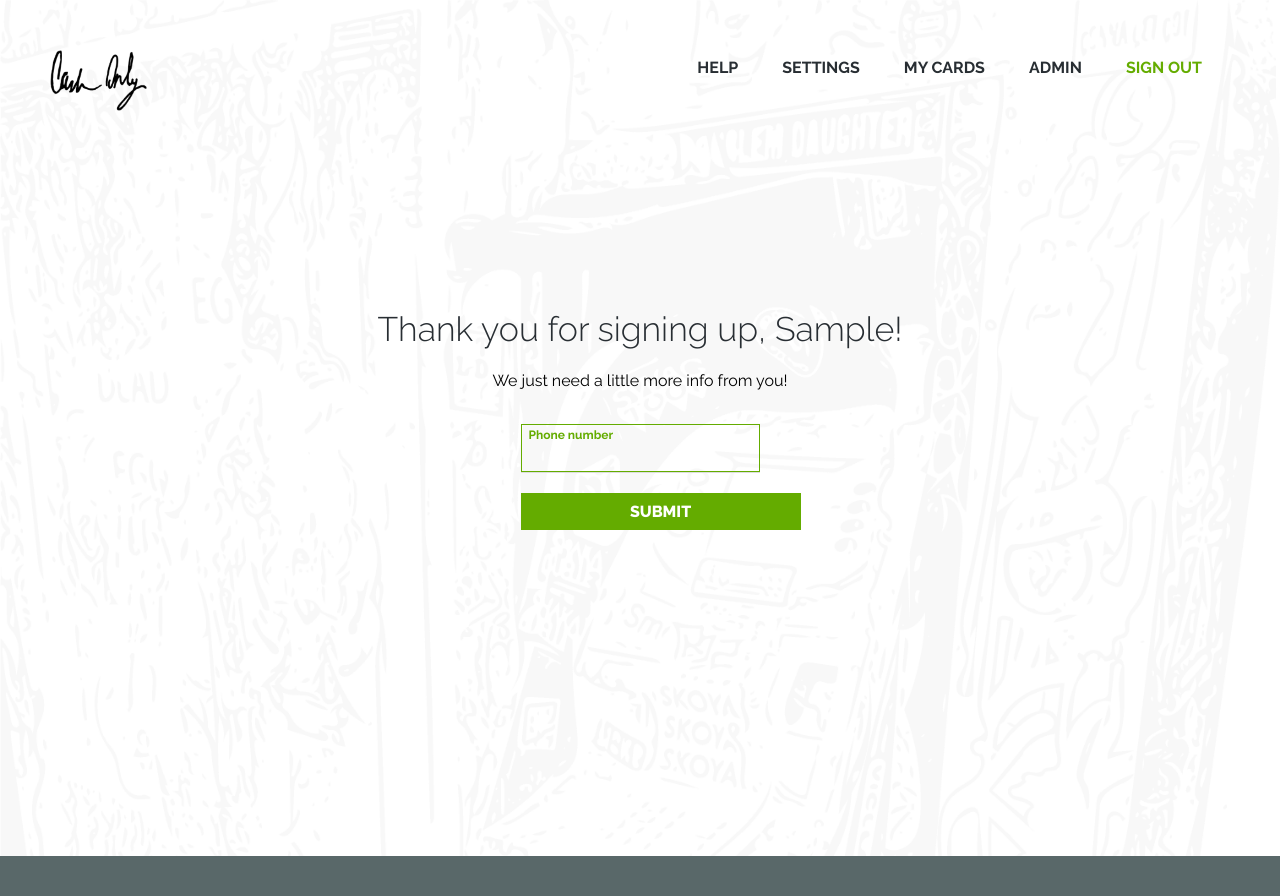
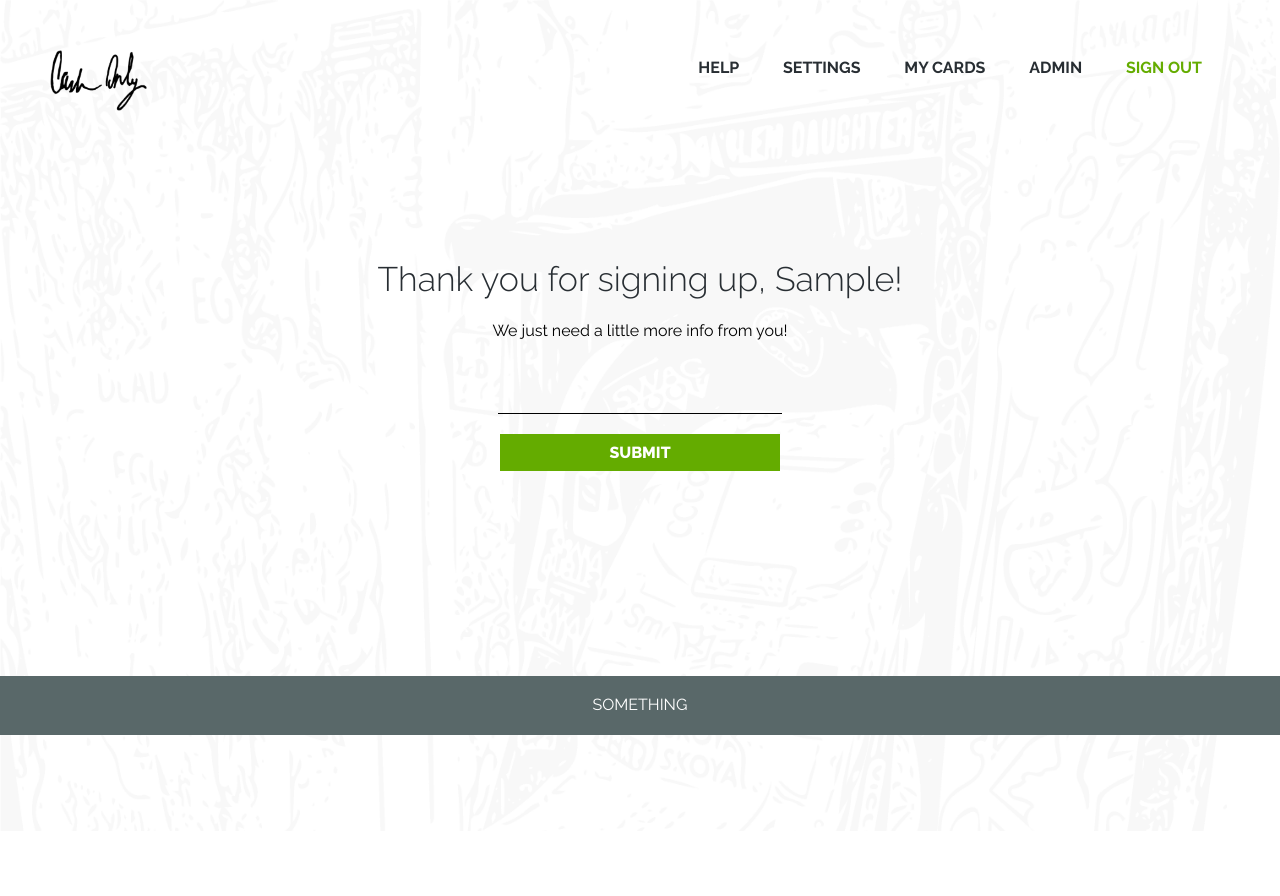
Before and after one commit to haldunanil-portfolio/cashonly, a Django app: page /sign-up/more-details/ in a window 1280 px wide. After the commit the page ends 735 px from the top, so only its background shows below. Run offline with Django 3.2, Linux system fonts and the light colour scheme; the visitor is signed in with stand-in values (Sample User, id 1); data that the repository does not hold is empty; some libraries are stand-ins or nearby versions.

Commit message:
Mostly done all CSS but have s blocker I need your help with
Pretty much done, however I need you to find a way to give these radio
buttons classes. They are not exposed in the HTML. I have been trying
to figure out a way to affect them but I have not been able to.

```diff
--- a/assets/common/css/styles.css
+++ b/assets/common/css/styles.css
@@ -11,8 +11,8 @@ body {
 
 /*footer - start*/
 footer {
-  position: absolute;
-  width: 100%;
+  position: relative;
+  display: block;
   height: auto;
   padding: 20px;
   background: #596869;
@@ -30,14 +30,43 @@ footer > ul > li > a {
   text-transform: uppercase;
   font-weight: 700;
 }
+
+/* global input styles - start*/
+fieldset {
+  border: none;
+  padding: 0px;
+}
+
+@media screen and (max-width: 400px) {
+  input {
+    width: 100% !important;
+  }
+  button {
+    width: 100% !important;
+  }
+}
+/* global input styles - end*/
+
+#id_amount {
+    padding: 0px;
+}
+
+ul, li {
+  text-decoration: none;
+  text-transform: uppercase;
+  font-family: 'Raleway', sans-serif;;
+  font-weight: 700;
+  font-size: 16px;
+  color: #282E33;
+  cursor: pointer;
+  list-style: none;
+}
+
 /*footer - end*/
 
-input {
-  background: transparent;
-}
-
 .everything-below-messages-bar {
-  height: 100vh;
+  height: auto;
+  margin-bottom: 20vh;
 }
 
 .sign-out {
@@ -49,7 +78,7 @@ input {
   margin: 20px;
 }
 
-.submit-button {
+button {
   background: #64AC00;
   font-family: 'Raleway', sans-serif;;
   font-weight: 800;
@@ -64,7 +93,7 @@ input {
   margin-top: 20px;
 }
 
-.submit-button:hover, .submit-button:active, .submit-button:focus {
+button:hover, button:active, button:focus {
   color: white;
   background: #596869;
   box-shadow: transparent;
@@ -102,9 +131,12 @@ input {
 }
 /*404 message - end*/
 
+.mobile-menu-toggle {
+  z-index: +1
+}
+
 @media screen and (max-width: 768px) {
   .mobile-menu-toggle {
-    padding-top: 10px;
     width: 30px;
     height: 60.5px;
     background: transparent;
@@ -167,7 +199,6 @@ input {
 }
 
 .main-container {
-  width: 100%;
   position: relative;
   text-align: center;
   padding: 50px 20px 0px 20px;
@@ -299,6 +330,11 @@ h1 {
   .desktop-links {
     display: none;
   }
+  .main-container {
+    position: relative;
+    text-align: center;
+    padding: 237px 20px 0px 20px;
+  }
 }
 
 @media screen and (min-width: 767px) {
@@ -410,86 +446,8 @@ h1 {
   }
 }
 
-/*animated inputs*/
-fieldset {
-  margin: 0;
-  padding: 0;
-  border: 0;
-}
-
-input {
-  display: block;
-  width: 100%;
-  height: 3em;
-  padding: 16px 8px;
-  border: 0;
-  border-radius: 0;
-  font-size: 16px;
-  font-weight: 400;
-  line-height: 1;
-  outline: 0;
-  -webkit-appearance: none;
-     -moz-appearance: none;
-          appearance: none;
-  -webkit-transition: all 0.2s ease-in-out;
-  transition: all 0.2s ease-in-out;
-}
-
-.form-label fieldset {
-  position: relative;
-}
-.form-label fieldset:first-child input {
-  border-radius: 4px 4px 0 0;
-}
-.form-label fieldset:last-child input {
-  border-radius: 0 0 4px 4px;
-  box-shadow: 0 2px 0 rgba(0, 0, 0, 0.15);
-}
-.form-label fieldset + fieldset {
-}
-fieldset {
-  border-bottom: 1px solid #ddd;
-}
-.form-label label {
-  position: absolute;
-  top: 15px;
-  left: 8px;
-  color: #282E33;
-  -webkit-transform: translate3d(0, 0, 0);
-  transform: translate3d(0, 0, 0);
-  -webkit-transition: all 0.2s ease-in-out;
-  transition: all 0.2s ease-in-out;
-}
-
-.form-css-label input[data-empty="false"], .form-css-label input:valid, .form-css-label input:focus {
-  padding: 22px 8px 10px;
-}
-.form-css-label input:focus {
-  outline: 0;
-  background: white;
-}
-.form-css-label input[data-empty="false"] + label, .form-css-label input:valid + label, .form-css-label input:focus + label {
-  color: #64AC00;
-  font-weight: 700;
-  font-size: 12px;
-  -webkit-transform: translate3d(0, -10px, 0);
-  transform: translate3d(0, -10px, 0);
-}
-
-.section form {
-  max-width: 279px;
-  margin: 0 auto 20px;
-}
-
-*,
-*:before,
-*:after {
-  box-sizing: border-box;
-}
-
 .messages {
   background: #d84949;
-  width: 100%;
   height: auto;
   padding: 20px;
   color: white;
@@ -601,16 +559,12 @@ fieldset {
   border: none;
 }
 
-#id_phone_number {
-  border: solid 1px #64AC00;
-}
-
 /*new mobile nav - start*/
 .navmenu-default {
   background-color: rgba(89, 104, 105, 0.96);
   height: 100%;
   width: 100%;
-  position: fixed;
+  position: absolute;
   z-index: +999;
   display: none;
 }
@@ -647,7 +601,7 @@ fieldset {
   height: 80px;
   background: transparent;
   position: relative;
-  top: 40px;
+  top: 30px;
   right: 40px;
   float: right;
   cursor: pointer;
--- a/assets/login/css/styles.css
+++ b/assets/login/css/styles.css
@@ -6,6 +6,14 @@ body {
   background-position: right top;
   background-attachment: fixed;
   background-size: cover;
+}
+
+input {
+  width: 280px;
+  border: none;
+  border-bottom: 1px solid #000;
+  height: 37px;
+  background: transparent;
 }
 
 a, a:visited {
--- a/templates/auth_form.html
+++ b/templates/auth_form.html
@@ -31,7 +31,7 @@ Continue with Google</button>
         {% for field in form %}
         <fieldset>
           {{ field }}
-          <label>{{ field.label }}</label>
+          <!-- <label>{{ field.label }}</label> -->
         </fieldset>
         {% endfor %}
 
--- a/templates/base.html
+++ b/templates/base.html
@@ -147,6 +147,7 @@
     {% load flatpages %}
     {% get_flatpages as flatpages %}
     <footer>
+      SOMETHING
       {% for page in flatpages %}
       <ul>
         <li><a href="{{ page.url }}">{{ page.title }}</a></li>
--- a/templates/bill_select_cust.html
+++ b/templates/bill_select_cust.html
@@ -11,7 +11,7 @@
   {% for field in form %}
   <fieldset>
     {{ field }}
-    <label>{{ field.label }}</label>
+    <!-- <label>{{ field.label }}</label> -->
   </fieldset>
   {% endfor %}
 
--- a/templates/form-next-step.html
+++ b/templates/form-next-step.html
@@ -3,7 +3,6 @@
 {% block title %}Next Steps{% endblock %}
 
 {% block content %}
-<div class="main-container">
 	<h1>Thank you for signing up, {{ user.first_name|title }}!</h1>
 	<p>We just need a little more info from you!</p>
 
@@ -18,7 +17,7 @@
 	      {% for field in form %}
 	        <fieldset>
 	          {{ field }}
-	          <label>{{ field.label }}</label>
+	          <!-- <label>{{ field.label }}</label> -->
 	        </fieldset>
 	      {% endfor %}
 
@@ -29,5 +28,4 @@
 	    </form>
 		</div>
 	</div>
-</div>
 {% endblock %}
```
Also changed, not shown: assets/nologin/css/styles.css (+13 -0 lines).
